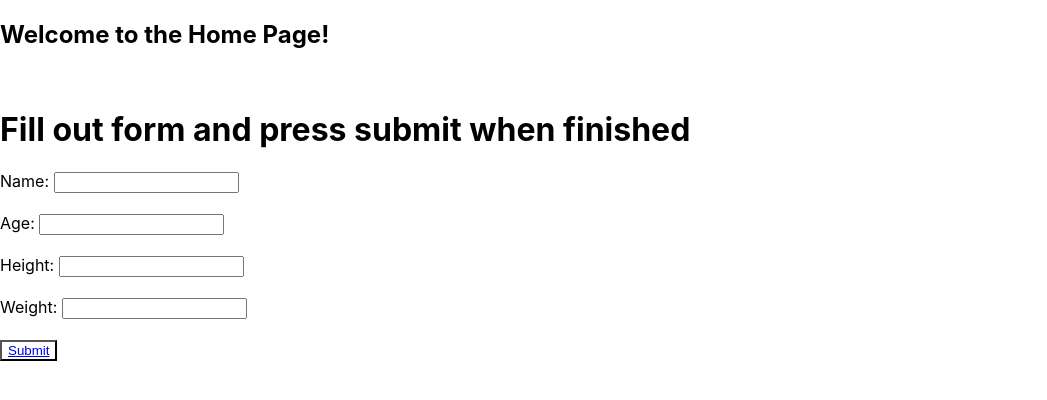
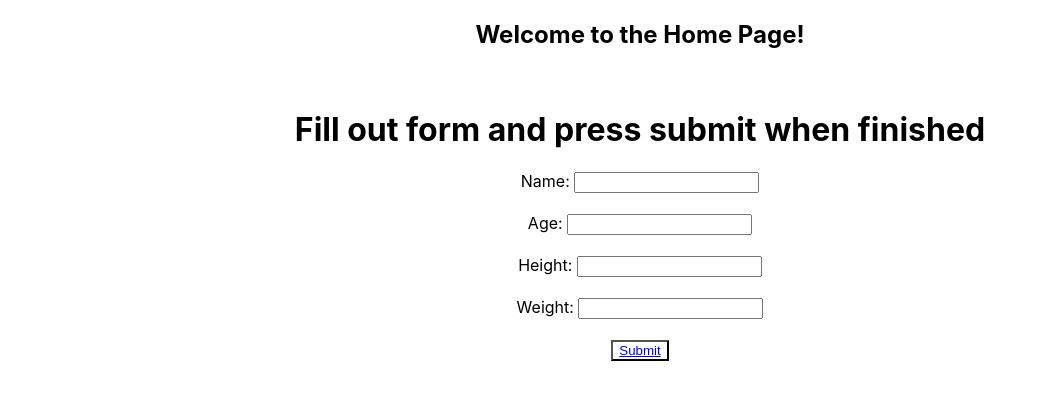
Before and after one commit to EddieYuabov/Calorie-Tracker, a React (Create React App) app in the folder front-end/: page / in a window 1280 px wide. Shown: the top 400 px of the page, without its empty margins (0-1047 px from the left). Built offline with nearby package versions, Linux system fonts and the light colour scheme; no server answers.

Commit message:
Changed header for food

```diff
--- a/front-end/src/App.css
+++ b/front-end/src/App.css
@@ -5,7 +5,7 @@ button{
   background-color: white;
 }
 .home{
-  display:grid;
+  text-align: center;
 }
 
 .calories{
--- a/front-end/src/components/Main.jsx
+++ b/front-end/src/components/Main.jsx
@@ -8,7 +8,7 @@ const Main = (props) => {
 
       <div className="forms">
       <form onSubmit={props.handleSubmit}>
-        <h1>Add food:</h1>
+        <h1>Add Food:</h1>
         <label htmlFor="name">Food: </label>
         <input id="name" value={props.submit.name} onChange={props.handleSubmitChange} />
         <br/>
@@ -51,7 +51,7 @@ const Main = (props) => {
       </form>
       </div>
       <div className="output">
-      <h1>Output:</h1>
+      <h1>Foods:</h1>
       {props.calories.map((item) => (
         <div key={item._id}>
           <h3>Food: {item.name}</h3>
```
